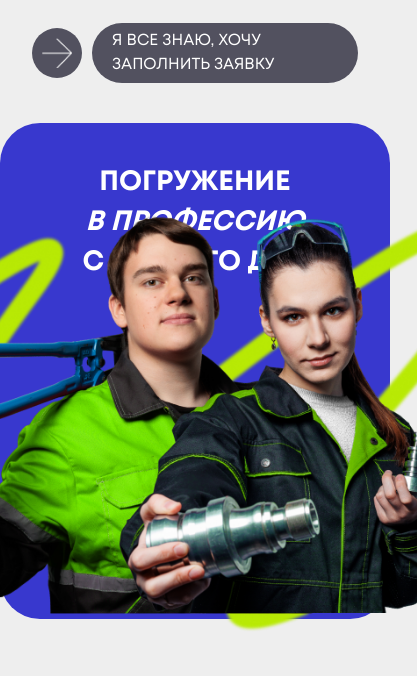
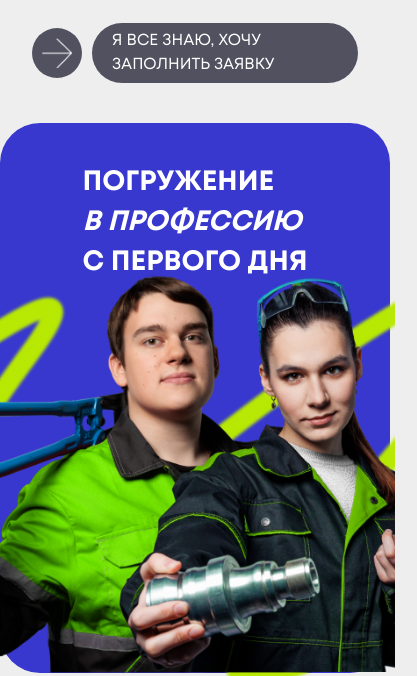
Before and after one commit to withapoll/landing, a plain HTML site: page index.html in a window 390 px wide. Shown: the part 57-733 px from the top of the page, 417 px wide, since content can reach past the window. Drawn offline with nearby package versions, Linux system fonts and the light colour scheme.

Commit message:
fixed - preview image for mobile

```diff
--- a/styles/preview.css
+++ b/styles/preview.css
@@ -55,7 +55,7 @@
 @media (max-width: 576px) {
   .background-block {
     width: 100vw;
-    height: 496px;
+    height: 550px;
     margin-left: calc(-50vw + 50%);
     padding: 20px 10px;
     margin-top: 40px;
@@ -66,7 +66,7 @@
   .preview-block h2 {
     color: white;
     margin-bottom: 15px;
-    text-align: center;
+    text-align: left;
     width: 100%;
     line-height: 40px;
     margin-top: 20px;
@@ -83,7 +83,7 @@
     position: absolute;
     left: 50%;
     transform: translateX(-50%);
-    width: 600px;
+    width: 400px;
     max-width: 120%;
     top: 100%;
     margin-top: -100px;
@@ -91,11 +91,12 @@
   }
 
   .image-wrapper img {
-    width: 600px;
+    width: 550px;
     height: 450px;
     object-fit: cover;
     position: static;
     transform: none;
+    margin-top: 59px;
     top: auto;
     left: auto;
   }
```
